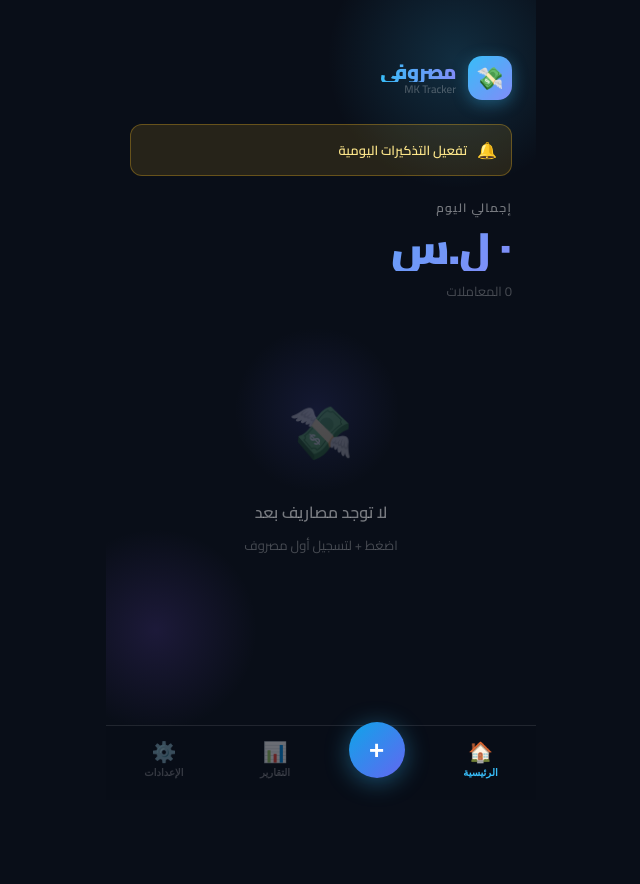
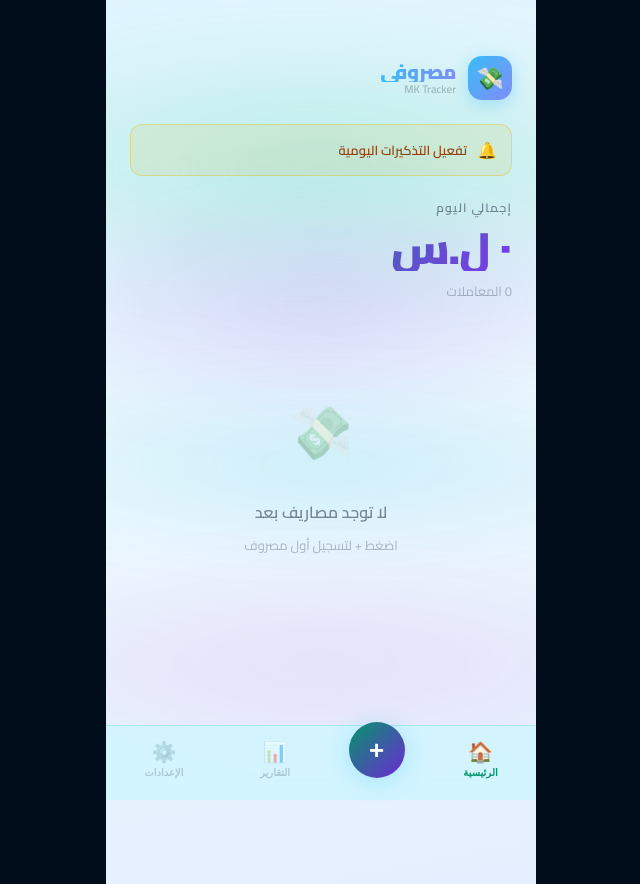
Before and after one commit to mohammed-khair-allahham/aurora-cash-tracker-source, a React (Vite) app: page / in a window 1280 px wide. Shown: the whole page, without its empty margins (319-959 px from the left). Built offline with nearby package versions, Linux system fonts and the light colour scheme.

Commit message:
Theme updates aurora and default device them

```diff
--- a/index.html
+++ b/index.html
@@ -9,11 +9,11 @@
     <meta name="mobile-web-app-capable" content="yes" />
     <meta name="apple-mobile-web-app-capable" content="yes" />
     <meta name="apple-mobile-web-app-status-bar-style" content="black-translucent" />
-    <meta name="apple-mobile-web-app-title" content="Cash Tracker" />
+    <meta name="apple-mobile-web-app-title" content="Aurora Wallet" />
     <link rel="apple-touch-icon" href="/icons/icon-192.png" />
-<title>Aurora Cash Tracker</title>
+<title>Aurora Spending Tracker</title>
   </head>
-  <body style="margin:0;padding:0;background:#090e18;">
+  <body style="margin:0;padding:0;background:#020d1c;">
     <div id="root"></div>
     <script type="module" src="/src/main.jsx"></script>
   </body>
--- a/src/App.jsx
+++ b/src/App.jsx
@@ -12,7 +12,9 @@ export default function App() {
   const [screen,    setScreen]    = useState(SCREENS.HOME);
   const [expenses,  setExpenses]  = useState(() => ls("ct_expenses", []));
   const [settings,  setSettings]  = useState(() => ({
-    currency: "SYP", lang: "ar", theme: "dark", reminderTime: "21:00",
+    currency: "SYP", lang: "ar",
+    theme: window.matchMedia?.("(prefers-color-scheme: dark)").matches ? "dark" : "light",
+    reminderTime: "21:00",
     ...ls("ct_settings", {}),
   }));
   const [editingId, setEditingId] = useState(null);
--- a/src/components/GlowBg.jsx
+++ b/src/components/GlowBg.jsx
@@ -1,21 +1,62 @@
 export default function GlowBg({ theme, style = {} }) {
   return (
+    <>
+      <style>{`
+        @keyframes aur1 {
+          0%,100% { transform: scaleX(1.0) scaleY(1.0) skewX(-4deg); opacity: 0.75; }
+          50%      { transform: scaleX(1.1) scaleY(1.25) skewX(4deg);  opacity: 1.0;  }
+        }
+        @keyframes aur2 {
+          0%,100% { transform: scaleX(1.05) scaleY(1.0)  skewX(5deg);  opacity: 0.65; }
+          50%      { transform: scaleX(0.93) scaleY(1.2)  skewX(-5deg); opacity: 0.95; }
+        }
+        @keyframes aur3 {
+          0%,100% { transform: scaleX(1.0) scaleY(0.95) skewX(-3deg); opacity: 0.6;  }
+          50%      { transform: scaleX(1.12) scaleY(1.15) skewX(3deg);  opacity: 0.9;  }
+        }
+        @keyframes aur4 {
+          0%,100% { transform: scaleX(0.95) scaleY(1.1) skewX(6deg);  opacity: 0.55; }
+          50%      { transform: scaleX(1.08) scaleY(1.0) skewX(-6deg); opacity: 0.85; }
+        }
+      `}</style>
       <div style={{ position: "absolute", inset: 0, overflow: "hidden", pointerEvents: "none", ...style }}>
+        {/* Band 1: aurora green — upper sky */}
         <div style={{
-        position: "absolute", width: 280, height: 280, borderRadius: "50%",
-        background: `radial-gradient(circle, ${theme.bgGlow1}, transparent 65%)`,
-        top: -80, right: -60,
+          position: "absolute", width: "190%", height: 240,
+          left: "-45%", top: "6%",
+          borderRadius: "50%",
+          background: `radial-gradient(ellipse at center, ${theme.bgGlow1} 0%, transparent 68%)`,
+          filter: "blur(28px)",
+          animation: "aur1 9s ease-in-out infinite",
         }} />
+        {/* Band 2: aurora violet — mid-upper */}
         <div style={{
-        position: "absolute", width: 220, height: 220, borderRadius: "50%",
-        background: `radial-gradient(circle, ${theme.bgGlow2}, transparent 65%)`,
-        bottom: 60, left: -60,
+          position: "absolute", width: "170%", height: 190,
+          left: "-35%", top: "26%",
+          borderRadius: "50%",
+          background: `radial-gradient(ellipse at center, ${theme.bgGlow2} 0%, transparent 68%)`,
+          filter: "blur(32px)",
+          animation: "aur2 11s ease-in-out infinite",
         }} />
+        {/* Band 3: aurora cyan — mid-lower */}
         <div style={{
-        position: "absolute", width: 180, height: 180, borderRadius: "50%",
-        background: `radial-gradient(circle, ${theme.bgGlow3}, transparent 65%)`,
-        top: "40%", right: "30%",
+          position: "absolute", width: "160%", height: 160,
+          left: "-30%", top: "48%",
+          borderRadius: "50%",
+          background: `radial-gradient(ellipse at center, ${theme.bgGlow3} 0%, transparent 68%)`,
+          filter: "blur(24px)",
+          animation: "aur3 13s ease-in-out infinite",
+        }} />
+        {/* Band 4: aurora magenta — lower sky */}
+        <div style={{
+          position: "absolute", width: "180%", height: 210,
+          left: "-40%", bottom: "4%",
+          borderRadius: "50%",
+          background: `radial-gradient(ellipse at center, ${theme.bgGlow4} 0%, transparent 68%)`,
+          filter: "blur(30px)",
+          animation: "aur4 15s ease-in-out infinite",
         }} />
       </div>
+    </>
   );
 }
--- a/src/constants.js
+++ b/src/constants.js
@@ -17,47 +17,49 @@ export const CURRENCIES = [
 export const SCREENS = { HOME: "home", ADD: "add", REPORTS: "reports", SETTINGS: "settings" };
 
 export const DARK = {
-  bg:          "#090e18",
-  bgGlow1:     "rgba(56,189,248,0.18)",
-  bgGlow2:     "rgba(139,92,246,0.15)",
-  bgGlow3:     "rgba(99,102,241,0.12)",
+  bg:          "linear-gradient(170deg, #020d1c 0%, #030f20 55%, #010b16 100%)",
+  bgGlow1:     "rgba(0,240,160,0.26)",    // aurora green
+  bgGlow2:     "rgba(120,45,230,0.24)",   // aurora violet
+  bgGlow3:     "rgba(0,210,235,0.22)",    // aurora cyan
+  bgGlow4:     "rgba(210,50,200,0.18)",   // aurora magenta
   glass:       "rgba(255,255,255,0.055)",
-  glassBorder: "rgba(255,255,255,0.10)",
+  glassBorder: "rgba(0,240,160,0.14)",
   glassBg2:    "rgba(255,255,255,0.035)",
   text:        "#f1f5f9",
   textSub:     "rgba(255,255,255,0.45)",
   textMuted:   "rgba(255,255,255,0.25)",
-  accent1:     "#38bdf8",
-  accent2:     "#818cf8",
-  navBg:       "rgba(9,14,24,0.92)",
+  accent1:     "#00e5a0",
+  accent2:     "#a78bfa",
+  navBg:       "rgba(2,10,22,0.94)",
   inputBg:     "rgba(255,255,255,0.06)",
-  inputBorder: "rgba(255,255,255,0.10)",
-  btnGrad:     "linear-gradient(135deg,#0ea5e9,#6366f1)",
-  totalGrad:   "linear-gradient(135deg,#38bdf8,#818cf8)",
+  inputBorder: "rgba(0,240,160,0.15)",
+  btnGrad:     "linear-gradient(135deg,#00c896,#7c3aed)",
+  totalGrad:   "linear-gradient(135deg,#00e5a0,#a855f7)",
   sectionBg:   "rgba(255,255,255,0.03)",
-  divider:     "rgba(255,255,255,0.07)",
+  divider:     "rgba(0,240,160,0.10)",
 };
 
 export const LIGHT = {
-  bg:          "#eef6ff",
-  bgGlow1:     "rgba(56,189,248,0.22)",
-  bgGlow2:     "rgba(139,92,246,0.14)",
-  bgGlow3:     "rgba(99,102,241,0.10)",
+  bg:          "linear-gradient(170deg, #e0f5ff 0%, #edf8ff 50%, #e5efff 100%)",
+  bgGlow1:     "rgba(0,200,130,0.22)",    // aurora green
+  bgGlow2:     "rgba(120,45,215,0.18)",   // aurora violet
+  bgGlow3:     "rgba(0,190,215,0.17)",    // aurora cyan
+  bgGlow4:     "rgba(200,50,190,0.14)",   // aurora magenta
   glass:       "rgba(255,255,255,0.72)",
-  glassBorder: "rgba(56,189,248,0.20)",
+  glassBorder: "rgba(0,200,130,0.22)",
   glassBg2:    "rgba(255,255,255,0.50)",
   text:        "#0c1a2e",
   textSub:     "rgba(12,26,46,0.50)",
   textMuted:   "rgba(12,26,46,0.28)",
-  accent1:     "#0369a1",
-  accent2:     "#4f46e5",
-  navBg:       "rgba(220,240,255,0.92)",
+  accent1:     "#059669",
+  accent2:     "#6d28d9",
+  navBg:       "rgba(210,245,255,0.94)",
   inputBg:     "rgba(255,255,255,0.75)",
-  inputBorder: "rgba(56,189,248,0.25)",
-  btnGrad:     "linear-gradient(135deg,#0ea5e9,#4f46e5)",
-  totalGrad:   "linear-gradient(135deg,#0369a1,#4f46e5)",
+  inputBorder: "rgba(0,200,130,0.25)",
+  btnGrad:     "linear-gradient(135deg,#059669,#6d28d9)",
+  totalGrad:   "linear-gradient(135deg,#059669,#7c3aed)",
   sectionBg:   "rgba(255,255,255,0.45)",
-  divider:     "rgba(56,189,248,0.12)",
+  divider:     "rgba(0,200,130,0.14)",
 };
 
 export function cat(id) {
--- a/src/i18n.js
+++ b/src/i18n.js
@@ -40,7 +40,7 @@ const T = {
     cancel: "Cancel",
     confirm: "Yes, Clear",
     dataInfo: "All data stored locally on your device",
-    version: "Aurora Cash Tracker v2.0",
+    version: "Aurora Spending Tracker v2.0",
     enableNotif: "Enable reminders",
     reminderHint: "We'll nudge you daily to log your spending",
     iosInstallHint: "Tap ⬆ Share → \"Add to Home Screen\" to install",
--- a/vite.config.js
+++ b/vite.config.js
@@ -12,8 +12,8 @@ export default defineConfig({
       registerType: 'autoUpdate',
       includeAssets: ['icons/*.png', 'icons/*.svg'],
       manifest: {
-        name: 'Aurora Cash Tracker',
-        short_name: 'Cash Tracker',
+        name: 'Aurora Spending Tracker',
+        short_name: 'Aurora Wallet',
         description: 'Track your daily cash spending — Arabic & English',
         theme_color: '#090e18',
         background_color: '#090e18',
```
Lines whose indentation alone changed are shown as unchanged.
